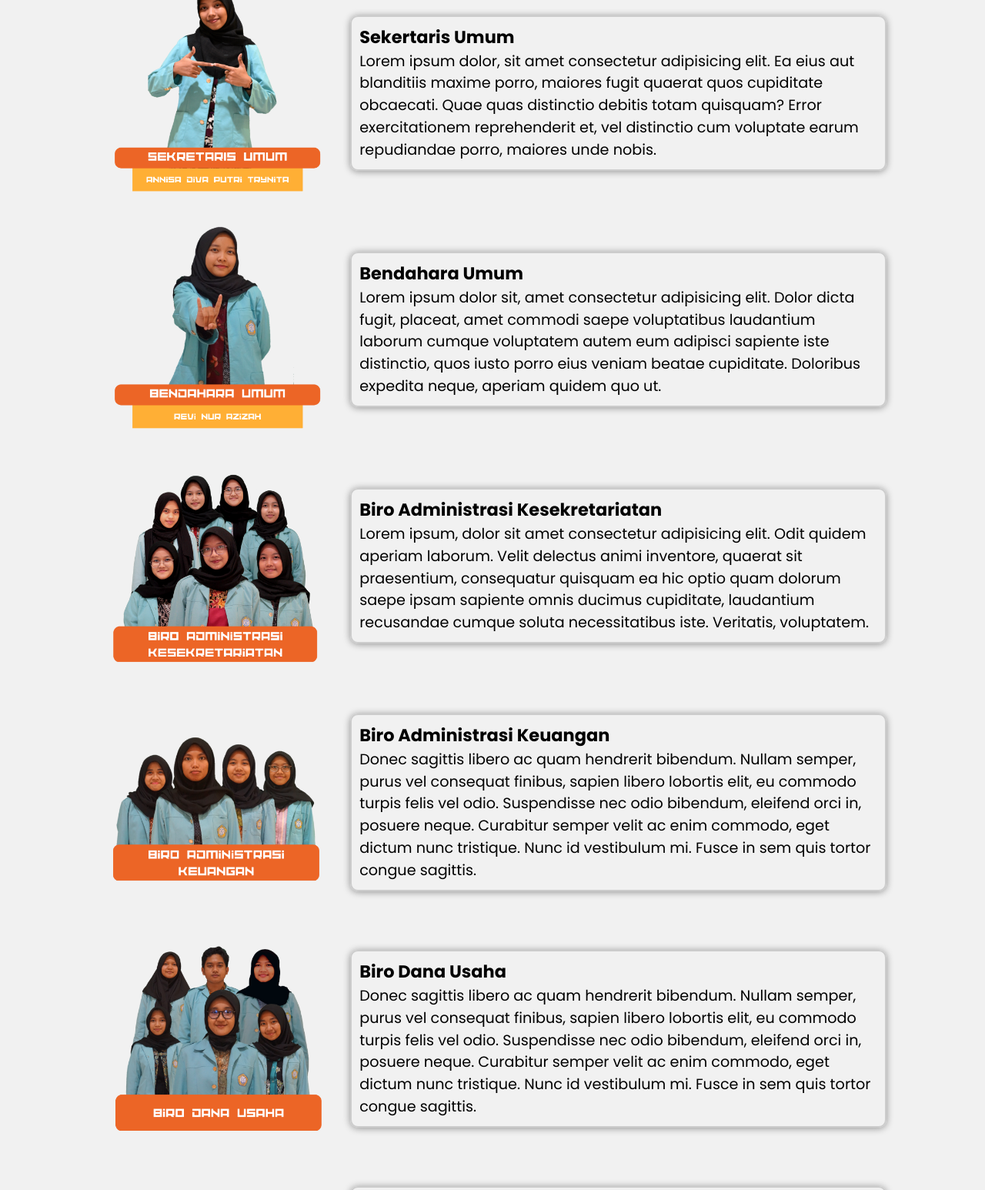
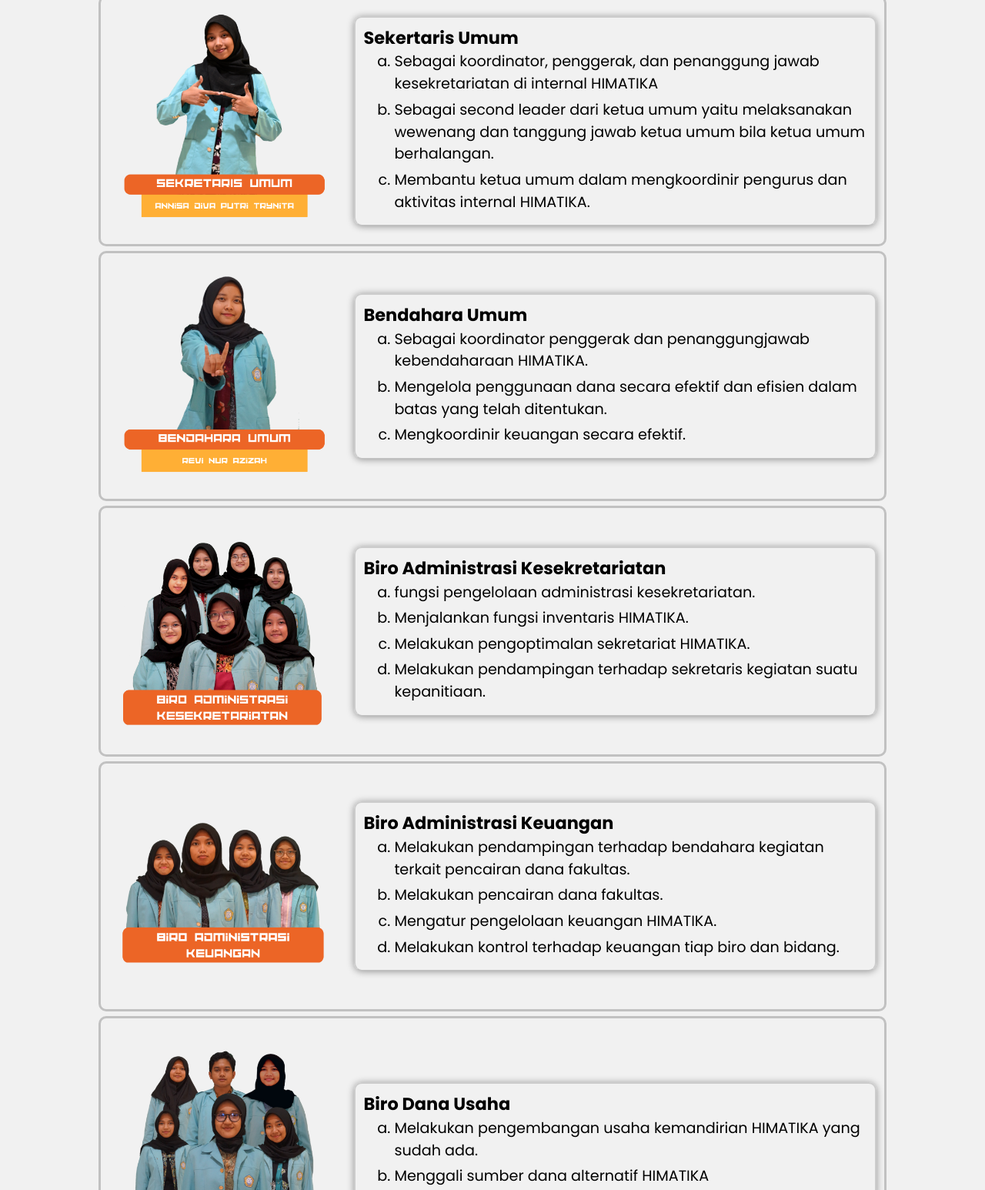
Before and after one commit to fardianputra07/susunan-pengurus, a plain HTML site: page pengurus.html in a window 1280 px wide. Shown: the part 340-1886 px from the top of the page at 77% size. Drawn offline with Linux system fonts and the light colour scheme.

Commit message:
menambah tugas tugas

```diff
--- a/css/style.css
+++ b/css/style.css
@@ -5,7 +5,7 @@
   text-decoration: none;
   outline: none;
   box-sizing: border-box;
-  list-style-type: none;
+  /* list-style-type: none; */
 }
 
 .slideshow {
@@ -14,8 +14,6 @@
   align-items: center;
   justify-content: center;
   background-color: rgb(241, 241, 241);
-  border-bottom: 1px solid rgba(0, 0, 0, 0.2);
-  box-shadow: 0 1px 10px rgba(0, 0, 0, 0.4);
 }
 
 .slide {
@@ -23,9 +21,11 @@
   align-items: center;
   justify-content: center;
   width: 80%;
-  margin: 0 auto;
-  /* padding: 10px; */
-  /* border: 3px solid blanchedalmond; */
+  margin: 3px auto;
+  border: 1px solid rgba(0, 0, 0, 0.2);
+  border-radius: 10px;
+  padding: 10px;
+  border-width: 3px;
 }
 
 .slide img {
@@ -33,12 +33,10 @@
   height: auto;
   margin-right: 20px;
 }
+/* #39A2DB
+#146C94
+#A1990E */
 
-/* .slide p {
-  max-width: 50%;
-  font-size: 18px;
-  line-height: 1.5;
-} */
 .description {
   color: black;
   font-family: "Poppins", sans-serif;
@@ -50,6 +48,15 @@
   border: 2px solid #ccc;
   border-radius: 10px;
   margin: 0px;
-  /* border-bottom: 1px solid rgba(0, 0, 0, 0.2); */
+  border-bottom: 1px solid rgba(0, 0, 0, 0.2);
   box-shadow: 0 1px 10px rgba(0, 0, 0, 0.4);
 }
+.description ol {
+  list-style-type: lower-alpha;
+  padding-left: 40px;
+}
+
+.description li {
+  margin-bottom: 0.25em;
+}
+/* tambah */
--- a/pengurus.html
+++ b/pengurus.html
@@ -36,81 +36,95 @@
         <img src="img/Bareng/Bareng/13.png" alt="Image 1" />
         <div class="description">
           <h3>Sekertaris Umum</h3>
-          <p>
-            Lorem ipsum dolor, sit amet consectetur adipisicing elit. Ea eius
-            aut blanditiis maxime porro, maiores fugit quaerat quos cupiditate
-            obcaecati. Quae quas distinctio debitis totam quisquam? Error
-            exercitationem reprehenderit et, vel distinctio cum voluptate earum
-            repudiandae porro, maiores unde nobis.
-          </p>
+          <ol>
+            <li>
+              Sebagai koordinator, penggerak, dan penanggung jawab
+              kesekretariatan di internal HIMATIKA
+            </li>
+            <li>
+              Sebagai second leader dari ketua umum yaitu melaksanakan wewenang
+              dan tanggung jawab ketua umum bila ketua umum berhalangan.
+            </li>
+            <li>
+              Membantu ketua umum dalam mengkoordinir pengurus dan aktivitas
+              internal HIMATIKA.
+            </li>
+          </ol>
         </div>
       </div>
       <div class="slide">
         <img src="img/Bareng/Bareng/12.png" alt="Image 1" />
         <div class="description">
           <h3>Bendahara Umum</h3>
-          <p>
-            Lorem ipsum dolor sit, amet consectetur adipisicing elit. Dolor
-            dicta fugit, placeat, amet commodi saepe voluptatibus laudantium
-            laborum cumque voluptatem autem eum adipisci sapiente iste
-            distinctio, quos iusto porro eius veniam beatae cupiditate.
-            Doloribus expedita neque, aperiam quidem quo ut.
-          </p>
+          <ol>
+            <li>
+              Sebagai koordinator penggerak dan penanggungjawab kebendaharaan
+              HIMATIKA.
+            </li>
+            <li>
+              Mengelola penggunaan dana secara efektif dan efisien dalam batas
+              yang telah ditentukan.
+            </li>
+            <li>Mengkoordinir keuangan secara efektif.</li>
+          </ol>
         </div>
       </div>
       <div class="slide">
         <img src="img/Bareng/Bareng/2.png" alt="Image 1" />
         <div class="description">
           <h3>Biro Administrasi Kesekretariatan</h3>
-          <p>
-            Lorem ipsum, dolor sit amet consectetur adipisicing elit. Odit
-            quidem aperiam laborum. Velit delectus animi inventore, quaerat sit
-            praesentium, consequatur quisquam ea hic optio quam dolorum saepe
-            ipsam sapiente omnis ducimus cupiditate, laudantium recusandae
-            cumque soluta necessitatibus iste. Veritatis, voluptatem.
-          </p>
+          <ol>
+            <li>fungsi pengelolaan administrasi kesekretariatan.</li>
+            <li>Menjalankan fungsi inventaris HIMATIKA.</li>
+            <li>Melakukan pengoptimalan sekretariat HIMATIKA.</li>
+            <li>
+              Melakukan pendampingan terhadap sekretaris kegiatan suatu
+              kepanitiaan.
+            </li>
+          </ol>
         </div>
       </div>
       <div class="slide">
         <img src="img/Bareng/Bareng/1.png" alt="Image 1" />
         <div class="description">
           <h3>Biro Administrasi Keuangan</h3>
-          <p>
-            Donec sagittis libero ac quam hendrerit bibendum. Nullam semper,
-            purus vel consequat finibus, sapien libero lobortis elit, eu commodo
-            turpis felis vel odio. Suspendisse nec odio bibendum, eleifend orci
-            in, posuere neque. Curabitur semper velit ac enim commodo, eget
-            dictum nunc tristique. Nunc id vestibulum mi. Fusce in sem quis
-            tortor congue sagittis.
-          </p>
+          <ol>
+            <li>
+              Melakukan pendampingan terhadap bendahara kegiatan terkait
+              pencairan dana fakultas.
+            </li>
+            <li>Melakukan pencairan dana fakultas.</li>
+            <li>Mengatur pengelolaan keuangan HIMATIKA.</li>
+            <li>Melakukan kontrol terhadap keuangan tiap biro dan bidang.</li>
+          </ol>
         </div>
       </div>
       <div class="slide">
         <img src="img/Bareng/Bareng/3.png" alt="Image 1" />
         <div class="description">
           <h3>Biro Dana Usaha</h3>
-          <p>
-            Donec sagittis libero ac quam hendrerit bibendum. Nullam semper,
-            purus vel consequat finibus, sapien libero lobortis elit, eu commodo
-            turpis felis vel odio. Suspendisse nec odio bibendum, eleifend orci
-            in, posuere neque. Curabitur semper velit ac enim commodo, eget
-            dictum nunc tristique. Nunc id vestibulum mi. Fusce in sem quis
-            tortor congue sagittis.
-          </p>
+          <ol>
+            <li>
+              Melakukan pengembangan usaha kemandirian HIMATIKA yang sudah ada.
+            </li>
+            <li>Menggali sumber dana alternatif HIMATIKA</li>
+          </ol>
         </div>
       </div>
       <div class="slide">
         <img src="img/Bareng/Bareng/4.png" alt="Image 1" />
         <div class="description">
           <h3>Biro Konsolidasi Lembaga</h3>
-          <p>
-            Donec sagittis libero ac quam hendrerit bibendum. Nullam semper,
-            purus vel consequat finibus, sapien libero lobortis elit, eu commodo
-            turpis felis vel odio. Suspendisse nec odio bibendum, eleifend orci
-            in, posuere neque. Curabitur semper velit ac enim commodo, eget
-            dictum nunc tristique. Nunc id vestibulum mi. Fusce in sem quis
-            tortor congue sagittis.
-          </p>
+          <ol>
+            <li>
+              Pemantauan dan pengontrolan terhadap keaktifan pengurus HIMATIKA.
+            </li>
+            <li>
+              Melakukan usaha yang dapat meningkatkan sense of belonging
+              pengurus terhadap HIMATIKA.
+            </li>
+            <li>Menjaga kesolidan pengurus.</li>
+          </ol>
         </div>
       </div>
       <div class="slide">
@@ -200,3 +214,4 @@
     </div>
   </body>
 </html>
+<!-- tambah -->
```
